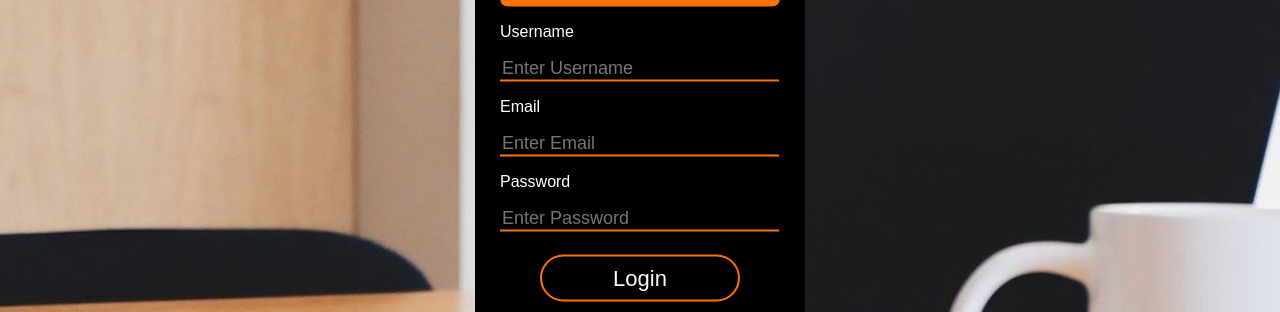
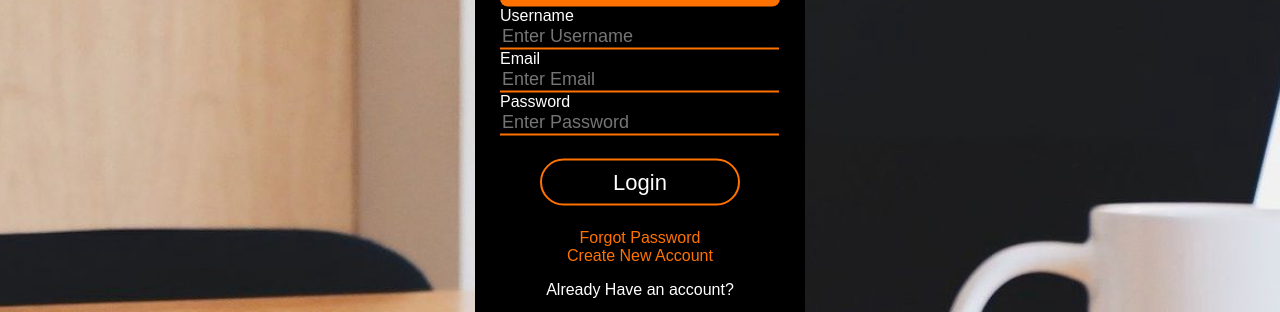
Before and after one commit to Kennedy01-crypto/Login_Page, a plain HTML site: page login/inlog.html in a window 1280 px wide. Shown: the part 207-519 px from the top of the page. Drawn offline with nearby package versions, Linux system fonts and the light colour scheme.

Commit message:
Added labels instead of paragraph elements

```diff
--- a/login/inlog.html
+++ b/login/inlog.html
@@ -9,12 +9,12 @@
     <div class="login">
         <h1>Login Here</h1>
         <div class="form">
-            <P> Username</P>
-            <input type="text" name="Username" placeholder="Enter Username" required>
-            <p>Email</p>
-            <input type="text" name="Email" placeholder="Enter Email" required>
-            <p>Password</p>
-            <input type="text" name="Password" placeholder="Enter Password">
+            <label for="Username">Username</label>
+            <input type="text" name="Username" id="Username" placeholder="Enter Username" required>
+            <label for="email">Email</label>
+            <input type="text" name="Email" id="email" placeholder="Enter Email" required>
+            <label for="Password">Password</label>
+            <input type="text" name="Password" id="Password" placeholder="Enter Password">
             <input type="submit" name="Login" value="Login"><br>
             <div class="ground">
                 <a href="#">Forgot Password</a><br>
```
